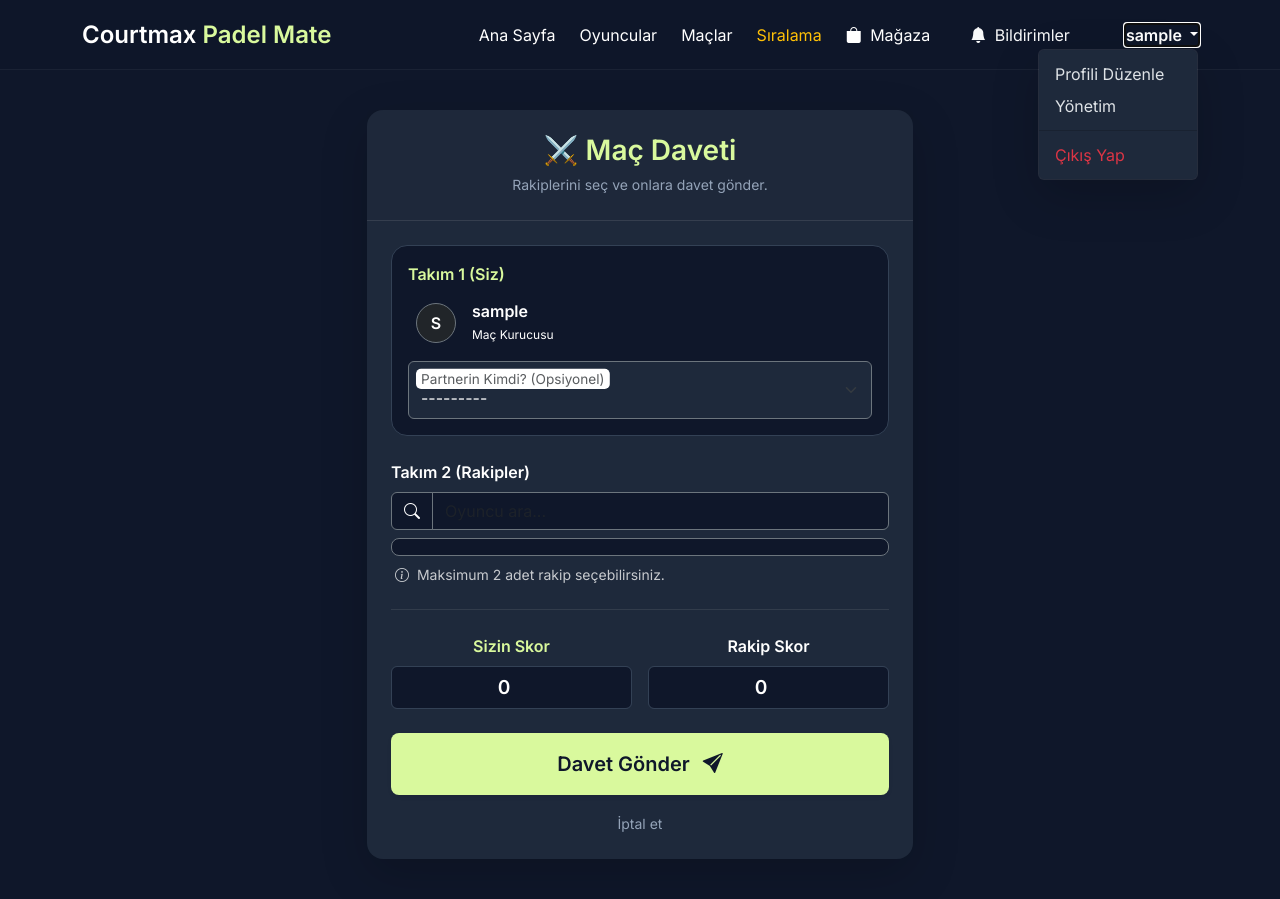
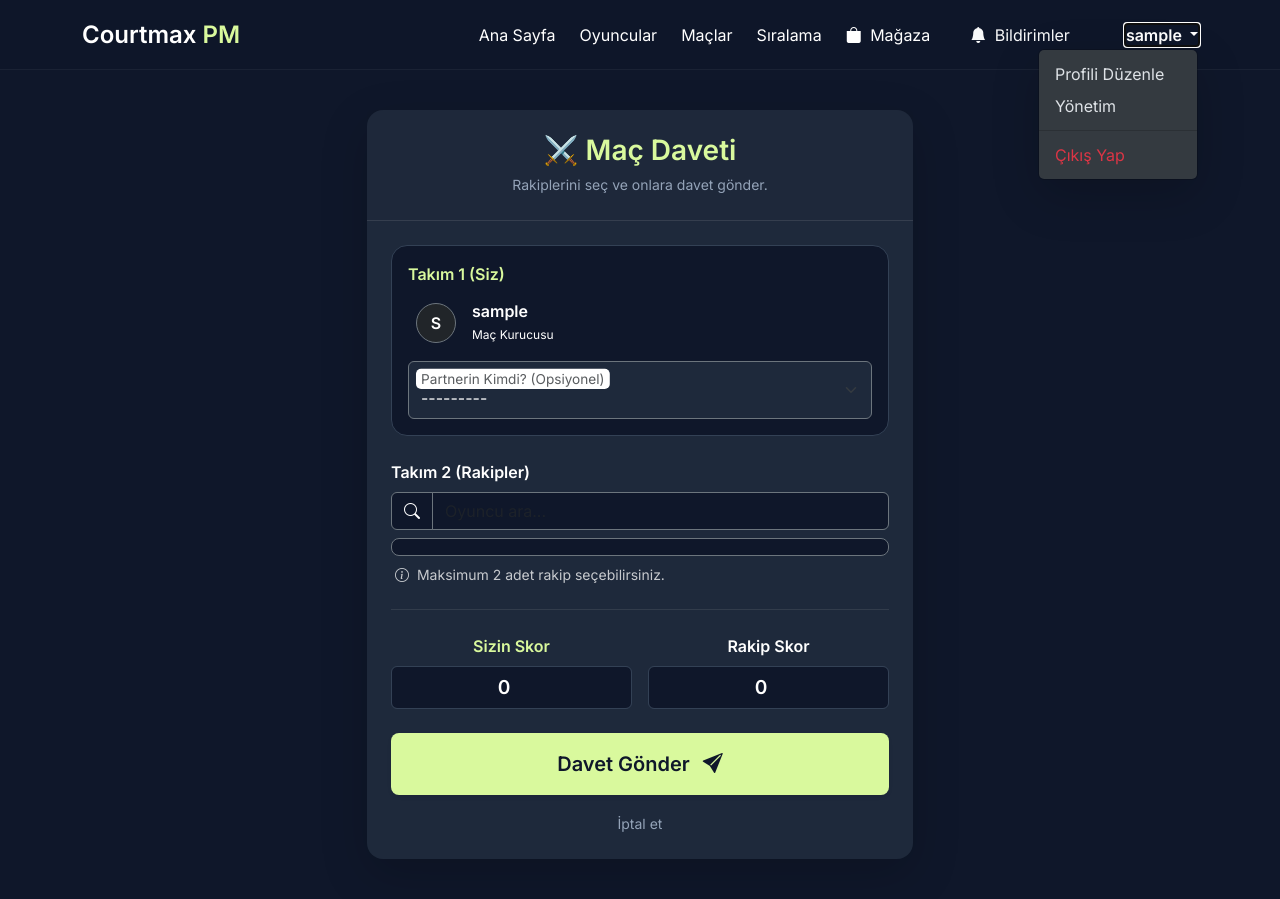
Before and after one commit to yamanalparslan/a, a Django app: page /players/add-match/ in a window 1280 px wide, after a click that opens the changed part. Run offline with Django 5.2, Linux system fonts and the light colour scheme; the visitor is signed in with stand-in values (Sample User, id 1); data that the repository does not hold is empty.

Commit message:
Mobil arayuz ve mac listesi duzeltildi

```diff
--- a/padel_community/settings.py
+++ b/padel_community/settings.py
@@ -83,6 +83,7 @@ TEMPLATES = [
                 "django.template.context_processors.request",
                 "django.contrib.auth.context_processors.auth",
                 "django.contrib.messages.context_processors.messages",
+                'players.context_processors.notifications_processor',
             ],
         },
     },
--- /dev/null
+++ b/players/context_processors.py
@@ -0,0 +1,8 @@
+from .models import Notification
+
+def notifications_processor(request):
+    if request.user.is_authenticated:
+        # Okunmamış bildirim var mı kontrol et
+        unread_exists = Notification.objects.filter(recipient=request.user, is_read=False).exists()
+        return {'unread_notifications': unread_exists}
+    return {'unread_notifications': False}
--- a/players/templates/players/base.html
+++ b/players/templates/players/base.html
@@ -16,7 +16,6 @@
             --lime: #d9f99d;
             --text-white: #ffffff;
             --text-dim: #94a3b8;
-            --neon-red: #ff004c; /* Neon kırmızısı */
         }
 
         body {
@@ -31,6 +30,13 @@
             background-color: rgba(15, 23, 42, 0.95) !important;
             border-bottom: 1px solid rgba(255,255,255,0.05);
             height: 70px;
+        }
+
+        /* Masaüstü Aktif Link Stili */
+        .nav-link.active-desktop {
+            color: var(--lime) !important;
+            font-weight: 700;
+            border-bottom: 2px solid var(--lime);
         }
 
         .bottom-nav {
@@ -60,46 +66,27 @@
         .bottom-nav-item i { font-size: 1.4rem; margin-bottom: 2px; }
         .bottom-nav-item.active { color: var(--lime); }
 
+        /* Kırmızı Bildirim Noktası */
+        .notification-dot {
+            position: absolute;
+            top: 5px;
+            right: 5px;
+            width: 8px;
+            height: 8px;
+            background-color: #ef4444;
+            border-radius: 50%;
+            border: 1px solid var(--card-dark);
+        }
+
         a { text-decoration: none; }
         .card { background-color: var(--card-dark); border: 1px solid rgba(255,255,255,0.1); }
-
-        /* Dropdown Menü İyileştirmesi */
-        .dropdown-menu-dark {
-            background-color: var(--card-dark);
-            border: 1px solid rgba(255,255,255,0.1);
-        }
-
-        /* --- YENİ EKLENEN NEON NOKTA STİLİ --- */
-        .neon-dot {
-            position: absolute;
-            background-color: var(--neon-red);
-            border-radius: 50%;
-            box-shadow: 0 0 6px var(--neon-red), 0 0 12px var(--neon-red); /* Parlama efekti */
-            border: 2px solid var(--bg-dark); /* Arka plan rengiyle kesik görünümü */
-            z-index: 10;
-        }
-
-        /* Masaüstü konumlandırması */
-        .desktop-badge {
-            width: 12px;
-            height: 12px;
-            top: 8px;
-            right: 12px;
-        }
-
-        /* Mobil konumlandırması */
-        .mobile-badge {
-            width: 10px;
-            height: 10px;
-            top: 2px;
-            right: 0px;
-        }
 
         @media (min-width: 992px) {
             .bottom-nav { display: none; }
             body { padding-bottom: 0; }
         }
     </style>
+    {% block extra_css %}{% endblock %}
 </head>
 <body>
 
@@ -107,24 +94,25 @@
         <div class="container d-flex justify-content-between align-items-center h-100">
 
             <a class="navbar-brand fs-4 fw-bold" href="{% url 'home' %}">
-                <span style="color: #ffffff;">Courtmax</span> <span style="color: var(--lime);">Padel Mate</span>
+                <span style="color: #ffffff;">Courtmax</span> <span style="color: var(--lime);">PM</span>
             </a>
 
             <div class="d-none d-lg-flex align-items-center gap-4">
-                <a class="nav-link text-white" href="{% url 'home' %}">Ana Sayfa</a>
-                <a class="nav-link text-white" href="{% url 'player-list' %}">Oyuncular</a>
-                <a class="nav-link text-white" href="{% url 'match-list' %}">Maçlar</a>
-                <a class="nav-link text-warning" href="{% url 'leaderboard' %}">Sıralama</a>
+                <a class="nav-link text-white {% if request.resolver_match.url_name == 'home' %}active-desktop{% endif %}" href="{% url 'home' %}">Ana Sayfa</a>
+                <a class="nav-link text-white {% if request.resolver_match.url_name == 'player-list' %}active-desktop{% endif %}" href="{% url 'player-list' %}">Oyuncular</a>
+                <a class="nav-link text-white {% if request.resolver_match.url_name == 'match-list' %}active-desktop{% endif %}" href="{% url 'match-list' %}">Maçlar</a>
+                <a class="nav-link text-white {% if request.resolver_match.url_name == 'leaderboard' %}active-desktop{% endif %}" href="{% url 'leaderboard' %}">Sıralama</a>
 
-                <a class="nav-link text-white" href="https://www.courtmax.com.tr/padel" target="_blank">
+                <a class="nav-link text-white" href="https://www.courtmax.com.tr/padel?sayfa=2" target="_blank">
                     <i class="bi bi-bag-fill me-1"></i> Mağaza
                 </a>
 
                 <a class="nav-link btn btn-outline-secondary text-light border-0 px-3 position-relative" href="{% url 'notifications' %}">
                     <i class="bi bi-bell-fill me-1"></i> Bildirimler
-
                     {% if unread_notifications %}
-                        <span class="neon-dot desktop-badge"></span>
+                        <span class="position-absolute top-0 start-100 translate-middle p-1 bg-danger border border-light rounded-circle">
+                            <span class="visually-hidden">Yeni bildirimler</span>
+                        </span>
                     {% endif %}
                 </a>
 
@@ -147,16 +135,15 @@
 
             <div class="d-flex align-items-center gap-3 d-lg-none">
 
-                <a href="https://www.courtmax.com.tr/padel" target="_blank" class="text-white fs-4">
+                <a href="https://www.courtmax.com.tr/padel?sayfa=2" target="_blank" class="text-white fs-4">
                     <i class="bi bi-bag"></i>
                 </a>
 
                 {% if user.is_authenticated %}
                     <a href="{% url 'notifications' %}" class="text-white fs-4 position-relative">
-                        <i class="bi bi-bell-fill"></i>
-
+                        <i class="bi bi-bell"></i>
                         {% if unread_notifications %}
-                            <span class="neon-dot mobile-badge"></span>
+                            <span class="notification-dot"></span>
                         {% endif %}
                     </a>
 
@@ -164,25 +151,14 @@
                         <a class="text-white fs-1" href="#" role="button" data-bs-toggle="dropdown" aria-expanded="false">
                             <i class="bi bi-person-circle"></i>
                         </a>
-                        <ul class="dropdown-menu dropdown-menu-end dropdown-menu-dark shadow-lg border-0" style="margin-top: 10px;">
-                            <li><h6 class="dropdown-header text-lime fw-bold">{{ user.username }}</h6></li>
-
-                            <li>
-                                <a class="dropdown-item py-2" href="{% url 'edit-profile' %}">
-                                    <i class="bi bi-pencil-square me-2"></i> Profili Düzenle
-                                </a>
-                            </li>
-
+                        <ul class="dropdown-menu dropdown-menu-end dropdown-menu-dark shadow-lg border-0 position-absolute"
+                            style="margin-top: 10px; z-index: 1055;">
+                            <li><h6 class="dropdown-header" style="color: var(--lime);">{{ user.username }}</h6></li>
+                            <li><a class="dropdown-item py-2" href="{% url 'edit-profile' %}"><i class="bi bi-pencil-square me-2"></i> Profili Düzenle</a></li>
                             <li><hr class="dropdown-divider"></li>
-
-                            <li>
-                                <a class="dropdown-item text-danger py-2 fw-bold" href="#" onclick="document.getElementById('logout-form').submit();">
-                                    <i class="bi bi-box-arrow-right me-2"></i> Çıkış Yap
-                                </a>
-                            </li>
+                            <li><a class="dropdown-item text-danger py-2 fw-bold" href="#" onclick="document.getElementById('logout-form').submit();"><i class="bi bi-box-arrow-right me-2"></i> Çıkış Yap</a></li>
                         </ul>
                     </div>
-
                 {% else %}
                     <a href="{% url 'login' %}" class="btn btn-sm btn-primary fw-bold">Giriş</a>
                 {% endif %}
@@ -198,26 +174,10 @@
     <div class="bottom-nav d-lg-none">
         <div class="container h-100">
             <div class="row h-100 g-0">
-                <div class="col-3">
-                    <a href="{% url 'home' %}" class="bottom-nav-item {% if request.resolver_match.url_name == 'home' %}active{% endif %}">
-                        <i class="bi bi-house-door"></i><span>Ana Sayfa</span>
-                    </a>
-                </div>
-                <div class="col-3">
-                    <a href="{% url 'match-list' %}" class="bottom-nav-item {% if request.resolver_match.url_name == 'match-list' or request.resolver_match.url_name == 'create-match' %}active{% endif %}">
-                        <i class="bi bi-activity"></i><span>Maçlar</span>
-                    </a>
-                </div>
-                <div class="col-3">
-                    <a href="{% url 'leaderboard' %}" class="bottom-nav-item {% if request.resolver_match.url_name == 'leaderboard' %}active{% endif %}">
-                        <i class="bi bi-trophy"></i><span>Sıralama</span>
-                    </a>
-                </div>
-                <div class="col-3">
-                    <a href="{% url 'player-list' %}" class="bottom-nav-item {% if request.resolver_match.url_name == 'player-list' %}active{% endif %}">
-                        <i class="bi bi-people"></i><span>Oyuncular</span>
-                    </a>
-                </div>
+                <div class="col-3"><a href="{% url 'home' %}" class="bottom-nav-item {% if request.resolver_match.url_name == 'home' %}active{% endif %}"><i class="bi bi-house-door"></i><span>Ana Sayfa</span></a></div>
+                <div class="col-3"><a href="{% url 'match-list' %}" class="bottom-nav-item {% if request.resolver_match.url_name == 'match-list' or request.resolver_match.url_name == 'create-match' %}active{% endif %}"><i class="bi bi-activity"></i><span>Maçlar</span></a></div>
+                <div class="col-3"><a href="{% url 'leaderboard' %}" class="bottom-nav-item {% if request.resolver_match.url_name == 'leaderboard' %}active{% endif %}"><i class="bi bi-trophy"></i><span>Sıralama</span></a></div>
+                <div class="col-3"><a href="{% url 'player-list' %}" class="bottom-nav-item {% if request.resolver_match.url_name == 'player-list' %}active{% endif %}"><i class="bi bi-people"></i><span>Oyuncular</span></a></div>
             </div>
         </div>
     </div>
@@ -227,5 +187,6 @@
     </form>
 
     <script src="https://cdn.jsdelivr.net/npm/bootstrap@5.3.0/dist/js/bootstrap.bundle.min.js"></script>
+    {% block extra_js %}{% endblock %}
 </body>
 </html>
```
